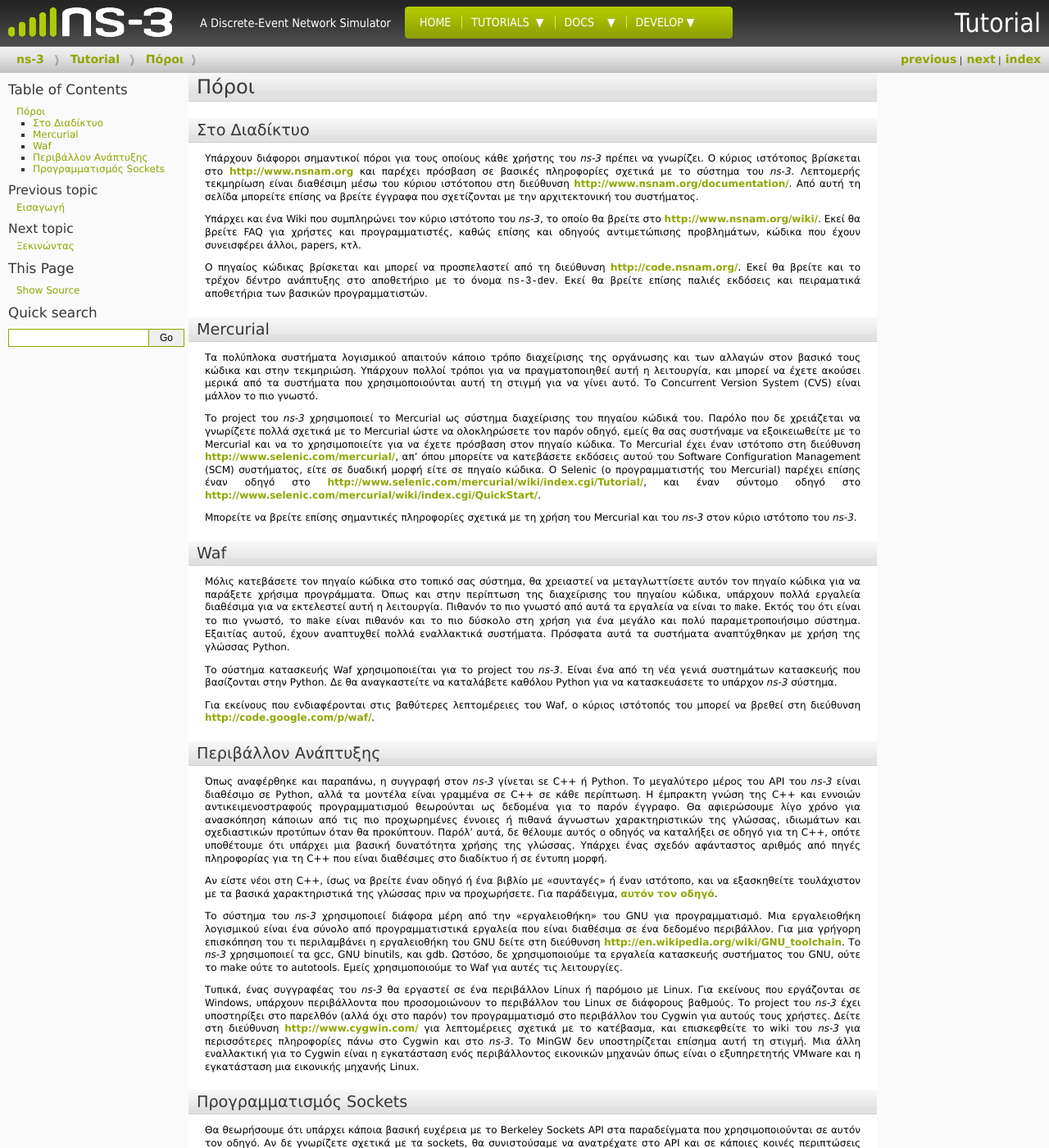
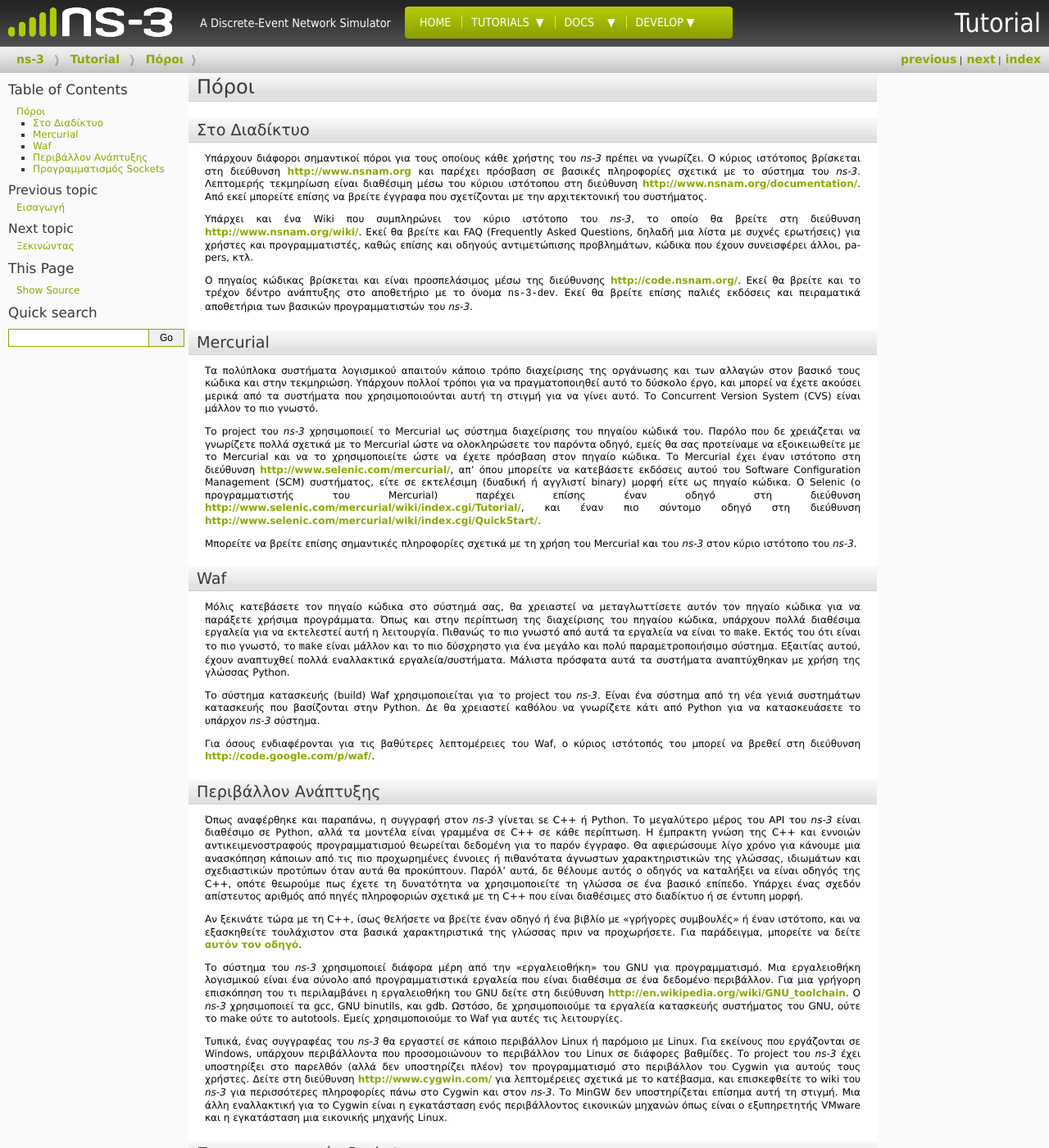
Before and after one commit to maupatras/ns3_teamB, a Sphinx documentation site: the page built from ns-3.22/doc/tutorial-gr/source/resources.rst, in a window 1280 px wide and 1400 px high. Shown: the whole window at 82% size. Built offline with Sphinx 7.4.7, drawn with Linux system fonts in a browser that asks for light colours; formulas are drawn with MathJax 3; some of the changed text lies outside the part shown.

Commit message:
Small corrections & additions in resources.rst.

```diff
--- a/ns-3.22/doc/tutorial-gr/source/resources.rst
+++ b/ns-3.22/doc/tutorial-gr/source/resources.rst
@@ -3,7 +3,7 @@
 .. Resources
 
 Πόροι
----------
+-----
 
 .. The Web
 
@@ -19,10 +19,10 @@
 	relating to the system architecture from this page.
 
 Υπάρχουν διάφοροι σημαντικοί πόροι για τους οποίους κάθε χρήστης του |ns3|
-πρέπει να γνωρίζει. Ο κύριος ιστότοπος βρίσκεται στο http://www.nsnam.org και
+πρέπει να γνωρίζει. Ο κύριος ιστότοπος βρίσκεται στη διεύθυνση http://www.nsnam.org και
 παρέχει πρόσβαση σε βασικές πληροφορίες σχετικά με το σύστημα του |ns3|. Λεπτομερής
 τεκμηρίωση είναι διαθέσιμη μέσω του κύριου ιστότοπου στη διεύθυνση
-http://www.nsnam.org/documentation/. Από αυτή τη σελίδα μπορείτε επίσης να βρείτε έγγραφα
+http://www.nsnam.org/documentation/. Από εκεί μπορείτε επίσης να βρείτε έγγραφα
 που σχετίζονται με την αρχιτεκτονική του συστήματος.
 
 ..
@@ -32,7 +32,7 @@
 	papers, etc.
 
 Υπάρχει και ένα Wiki που συμπληρώνει τον κύριο ιστότοπο του |ns3|, το οποίο θα
-βρείτε στο http://www.nsnam.org/wiki/. Εκεί θα βρείτε FAQ για χρήστες και προγραμματιστές,
+βρείτε στη διεύθυνση http://www.nsnam.org/wiki/. Εκεί θα βρείτε και FAQ (Frequently Asked Questions, δηλαδή μια λίστα με συχνές ερωτήσεις) για χρήστες και προγραμματιστές,
 καθώς επίσης και οδηγούς αντιμετώπισης προβλημάτων, κώδικα που έχουν συνεισφέρει άλλοι,
 papers, κτλ.
 
@@ -42,10 +42,10 @@
 	``ns-3-dev``. Past releases and experimental repositories of the core
 	developers may also be found there.
 
-Ο πηγαίος κώδικας βρίσκεται και μπορεί να προσπελαστεί από τη διεύθυνση http://code.nsnam.org/.
+Ο πηγαίος κώδικας βρίσκεται και είναι προσπελάσιμος μέσω της διεύθυνσης http://code.nsnam.org/.
 Εκεί θα βρείτε και το τρέχον δέντρο ανάπτυξης στο αποθετήριο με το όνομα
 ``ns-3-dev``. Εκεί θα βρείτε επίσης παλιές εκδόσεις και πειραματικά αποθετήρια
-των βασικών προγραμματιστών.
+των βασικών προγραμματιστών του |ns3|.
 
 Mercurial
 *********
@@ -59,7 +59,7 @@
 
 Τα πολύπλοκα συστήματα λογισμικού απαιτούν κάποιο τρόπο διαχείρισης της οργάνωσης και
 των αλλαγών στον βασικό τους κώδικα και στην τεκμηριώση. Υπάρχουν πολλοί τρόποι για
-να πραγματοποιηθεί αυτή η λειτουργία, και μπορεί να έχετε ακούσει μερικά από τα συστήματα που
+να πραγματοποιηθεί αυτό το δύσκολο έργο, και μπορεί να έχετε ακούσει μερικά από τα συστήματα που
 χρησιμοποιούνται αυτή τη στιγμή για να γίνει αυτό. Το Concurrent Version System (CVS) είναι μάλλον
 το πιο γνωστό.
 
@@ -78,14 +78,14 @@
 
 Το project του |ns3| χρησιμοποιεί το Mercurial ως σύστημα διαχείρισης του πηγαίου κώδικά του.
 Παρόλο που δε χρειάζεται να γνωρίζετε πολλά σχετικά με το Mercurial ώστε να ολοκληρώσετε τον
-παρόν οδηγό, εμείς θα σας συστήναμε να εξοικειωθείτε με το Mercurial και να το χρησιμοποιείτε
-για να έχετε πρόσβαση στον πηγαίο κώδικα. Το Mercurial έχει έναν ιστότοπο στη διεύθυνση
+παρόντα οδηγό, εμείς θα σας προτείναμε να εξοικειωθείτε με το Mercurial και να το χρησιμοποιείτε
+ώστε να έχετε πρόσβαση στον πηγαίο κώδικα. Το Mercurial έχει έναν ιστότοπο στη διεύθυνση
 http://www.selenic.com/mercurial/,
 απ' όπου μπορείτε να κατεβάσετε εκδόσεις αυτού του Software Configuration Management (SCM)
-συστήματος, είτε σε δυαδική μορφή είτε σε πηγαίο κώδικα. Ο Selenic (ο προγραμματιστής του Mercurial)
-παρέχει επίσης έναν οδηγό στο
+συστήματος, είτε σε εκτελέσιμη (δυαδική ή αγγλιστί binary) μορφή είτε ως πηγαίο κώδικα. Ο Selenic (ο προγραμματιστής του Mercurial)
+παρέχει επίσης έναν οδηγό στη διεύθυνση
 http://www.selenic.com/mercurial/wiki/index.cgi/Tutorial/,
-και έναν σύντομο οδηγό στο
+και έναν πιο σύντομο οδηγό στη διεύθυνση
 http://www.selenic.com/mercurial/wiki/index.cgi/QuickStart/.
 
 ..
@@ -108,13 +108,13 @@
 	alternatives have been developed.  Recently these systems have been developed
 	using the Python language.
 
-Μόλις κατεβάσετε τον πηγαίο κώδικα στο τοπικό σας σύστημα, θα χρειαστεί να
+Μόλις κατεβάσετε τον πηγαίο κώδικα στο σύστημά σας, θα χρειαστεί να
 μεταγλωττίσετε αυτόν τον πηγαίο κώδικα για να παράξετε χρήσιμα προγράμματα. Όπως και στην
-περίπτωση της διαχείρισης του πηγαίου κώδικα, υπάρχουν πολλά εργαλεία διαθέσιμα για να εκτελεστεί
-αυτή η λειτουργία. Πιθανόν το πιο γνωστό από αυτά τα εργαλεία να είναι το ``make``. Εκτός του ότι
-είναι το πιο γνωστό, το ``make`` είναι πιθανόν και το πιο δύσκολο στη χρήση
+περίπτωση της διαχείρισης του πηγαίου κώδικα, υπάρχουν πολλά διαθέσιμα εργαλεία για να εκτελεστεί
+αυτή η λειτουργία. Πιθανώς το πιο γνωστό από αυτά τα εργαλεία να είναι το ``make``. Εκτός του ότι
+είναι το πιο γνωστό, το ``make`` είναι μάλλον και το πιο δύσχρηστο
 για ένα μεγάλο και πολύ παραμετροποιήσιμο σύστημα. Εξαιτίας αυτού, έχουν αναπτυχθεί πολλά
-εναλλακτικά συστήματα. Πρόσφατα αυτά τα συστήματα αναπτύχθηκαν
+εναλλακτικά εργαλεία/συστήματα. Μάλιστα πρόσφατα αυτά τα συστήματα αναπτύχθηκαν
 με χρήση της γλώσσας Python.
 
 ..
@@ -122,21 +122,21 @@
 	of the new generation of Python-based build systems.  You will not need to
 	understand any Python to build the existing |ns3| system.
 
-Το σύστημα κατασκευής Waf χρησιμοποιείται για το project του |ns3|. Είναι ένα
-από τη νέα γενιά συστημάτων κατασκευής που βασίζονται στην Python. Δε θα αναγκαστείτε
-να καταλάβετε καθόλου Python για να κατασκευάσετε το υπάρχον |ns3| σύστημα.
+Το σύστημα κατασκευής (build) Waf χρησιμοποιείται για το project του |ns3|. Είναι ένα σύστημα
+από τη νέα γενιά συστημάτων κατασκευής που βασίζονται στην Python. Δε θα χρειαστεί καθόλου
+να γνωρίζετε κάτι από Python για να κατασκευάσετε το υπάρχον |ns3| σύστημα.
 
 ..
 	For those interested in the gory details of Waf, the main web site can be
 	found at http://code.google.com/p/waf/.
 
-Για εκείνους που ενδιαφέρονται στις βαθύτερες λεπτομέρειες του Waf, ο κύριος ιστότοπός του
+Για όσους ενδιαφέρονται για τις βαθύτερες λεπτομέρειες του Waf, ο κύριος ιστότοπός του
 μπορεί να βρεθεί στη διεύθυνση http://code.google.com/p/waf/.
 
 .. Development Environment
 
 Περιβάλλον Ανάπτυξης
-***********************
+********************
 
 ..
 	As mentioned above, scripting in |ns3| is done in C++ or Python.
@@ -153,11 +153,11 @@
 Όπως αναφέρθηκε και παραπάνω, η συγγραφή στον |ns3| γίνεται sε C++ ή Python.
 Το μεγαλύτερο μέρος του API του |ns3| είναι διαθέσιμο σε Python, αλλά τα
 μοντέλα είναι γραμμένα σε C++ σε κάθε περίπτωση. Η έμπρακτη
-γνώση της C++ και εννοιών αντικειμενοστραφούς προγραμματισμού θεωρούνται ως δεδομένα
-για το παρόν έγγραφο. Θα αφιερώσουμε λίγο χρόνο για ανασκόπηση κάποιων από τις πιο προχωρημένες
-έννοιες ή πιθανά άγνωστων χαρακτηριστικών της γλώσσας, ιδιωμάτων και σχεδιαστικών προτύπων όταν θα προκύπτουν. Παρόλ' αυτά, δε θέλουμε αυτός ο οδηγός να καταλήξει σε οδηγό για τη C++,
-οπότε υποθέτουμε ότι υπάρχει μια βασική δυνατότητα χρήσης της γλώσσας. Υπάρχει ένας σχεδόν
-αφάνταστος αριθμός από πηγές πληροφορίας για τη C++ που είναι διαθέσιμες στο διαδίκτυο ή
+γνώση της C++ και εννοιών αντικειμενοστραφούς προγραμματισμού θεωρείται δεδομένη
+για το παρόν έγγραφο. Θα αφιερώσουμε λίγο χρόνο για κάνουμε μια ανασκόπηση κάποιων από τις πιο προχωρημένες
+έννοιες ή πιθανότατα άγνωστων χαρακτηριστικών της γλώσσας, ιδιωμάτων και σχεδιαστικών προτύπων όταν αυτά θα προκύπτουν. Παρόλ' αυτά, δε θέλουμε αυτός ο οδηγός να καταλήξει να είναι οδηγός της C++,
+οπότε θεωρούμε πως έχετε τη δυνατότητα να χρησιμοποιείτε τη γλώσσα σε ένα βασικό επίπεδο. Υπάρχει ένας σχεδόν
+απίστευτος αριθμός από πηγές πληροφοριών σχετικά με τη C++ που είναι διαθέσιμες στο διαδίκτυο ή
 σε έντυπη μορφή.
 
 ..
@@ -166,9 +166,9 @@
 	before proceeding.  For instance, `this tutorial
 	<http://www.cplusplus.com/doc/tutorial/>`_.
 
-Αν είστε νέοι στη C++, ίσως να βρείτε έναν οδηγό ή ένα βιβλίο με «συνταγές» ή
-έναν ιστότοπο, και να εξασκηθείτε τουλάχιστον με τα βασικά χαρακτηριστικά της γλώσσας
-πριν να προχωρήσετε. Για παράδειγμα, `αυτόν τον οδηγό
+Αν ξεκινάτε τώρα με τη C++, ίσως θελήσετε να βρείτε έναν οδηγό ή ένα βιβλίο με «γρήγορες συμβουλές» ή
+έναν ιστότοπο, και να εξασκηθείτε τουλάχιστον στα βασικά χαρακτηριστικά της γλώσσας
+πριν να προχωρήσετε. Για παράδειγμα, μπορείτε να δείτε `αυτόν τον οδηγό
 <http://www.cplusplus.com/doc/tutorial/>`_.
 
 ..
@@ -184,7 +184,7 @@
 για προγραμματισμό. Μια
 εργαλειοθήκη λογισμικού είναι ένα σύνολο από προγραμματιστικά εργαλεία που είναι διαθέσιμα
 σε ένα δεδομένο περιβάλλον. Για μια γρήγορη επισκόπηση του τι περιλαμβάνει η εργαλειοθήκη του GNU
-δείτε στη διεύθυνση http://en.wikipedia.org/wiki/GNU_toolchain. Το |ns3| χρησιμοποιεί τα gcc,
+δείτε στη διεύθυνση http://en.wikipedia.org/wiki/GNU_toolchain. Ο |ns3| χρησιμοποιεί τα gcc,
 GNU binutils, και gdb. Ωστόσο, δε χρησιμοποιούμε τα εργαλεία κατασκευής συστήματος του GNU,
 ούτε το make ούτε το autotools. Εμείς χρησιμοποιούμε το Waf για αυτές τις λειτουργίες.
 
@@ -199,13 +199,13 @@
 	Another alternative to Cygwin is to install a virtual machine environment
 	such as VMware server and install a Linux virtual machine.
 
-Τυπικά, ένας συγγραφέας του |ns3| θα εργαστεί σε ένα περιβάλλον Linux ή παρόμοιο
+Τυπικά, ένας συγγραφέας του |ns3| θα εργαστεί σε κάποιο περιβάλλον Linux ή παρόμοιο
 με Linux. Για εκείνους που εργάζονται σε Windows, υπάρχουν περιβάλλοντα που
-προσομοιώνουν το περιβάλλον του Linux σε διάφορους βαθμούς. Το project του |ns3|
-έχει υποστηρίξει στο παρελθόν (αλλά όχι στο παρόν) τον προγραμματισμό στο περιβάλλον του Cygwin για
+προσομοιώνουν το περιβάλλον του Linux σε διάφορες βαθμίδες. Το project του |ns3|
+έχει υποστηρίξει στο παρελθόν (αλλά δεν υποστηρίζει πλέον) τον προγραμματισμό στο περιβάλλον του Cygwin για
 αυτούς τους χρήστες. Δείτε στη διεύθυνση http://www.cygwin.com/
 για λεπτομέρειες σχετικά με το κατέβασμα, και επισκεφθείτε το wiki του |ns3| για περισσότερες
-πληροφορίες πάνω στο Cygwin και στο |ns3|. Το MinGW δεν υποστηρίζεται επίσημα αυτή τη στιγμή.
+πληροφορίες πάνω στο Cygwin και στον |ns3|. Το MinGW δεν υποστηρίζεται επίσημα αυτή τη στιγμή.
 Μια άλλη εναλλακτική για το Cygwin είναι η εγκατάσταση ενός περιβάλλοντος εικονικών μηχανών
 όπως είναι ο εξυπηρετητής VMware και η εγκατάσταση μια εικονικής μηχανής Linux.
 
@@ -221,10 +221,8 @@
 	sockets we recommend `TCP/IP Sockets in C, Donahoo and Calvert
 	<http://www.elsevier.com/wps/find/bookdescription.cws_home/717656/description#description>`_.
 
-Θα θεωρήσουμε ότι υπάρχει κάποια βασική ευχέρεια με το Berkeley Sockets API στα παραδείγματα
-που χρησιμοποιούνται σε αυτόν τον οδηγό. Αν δε γνωρίζετε σχετικά με τα sockets, θα συνιστούσαμε να
-ανατρέχατε στο API και σε κάποιες κοινές περιπτώσεις χρήσης. Για μια καλή επισκόπηση του
-προγραμματισμού TCP/IP sockets συνιστούμε το `TCP/IP Sockets in C, Donahoo and Calvert
+Στα παραδείγματα που χρησιμοποιούνται σε αυτόν τον οδηγό θα θεωρήσουμε ότι έχετε κάποια βασική ευχέρεια με το Berkeley Sockets API. Αν δε γνωρίζετε κάτι σχετικά με τα sockets,
+θα συνιστούσαμε να ανατρέξετε στο API και σε κάποια τυπικά παραδείγματα χρήσης. Για μια καλή επισκόπηση του προγραμματισμού TCP/IP sockets συνιστούμε το `TCP/IP Sockets in C, Donahoo and Calvert
 <http://www.elsevier.com/wps/find/bookdescription.cws_home/717656/description#description>`_.
 
 ..
@@ -246,11 +244,11 @@
 	that covers material you may need to understand if you look at the multicast
 	examples in the distribution.
 
-Εάν καταλαβαίνετε τα πρώτα τέσσερα κεφάλαια αυτού του βιβλίου (ή για εκείνους που
+Εάν καταλάβετε τα πρώτα τέσσερα κεφάλαια αυτού του βιβλίου (ή για εκείνους που
 δεν έχετε πρόσβαση σε κάποιο αντίτυπο του βιβλίο, τους πελάτες και εξυπηρετητές echo που
-παρουσιάζονται στον παραπάνω ιστότοπο), θα είστε σε καλή θέση ώστε να καταλάβετε τον οδηγό.
+παρουσιάζονται στον παραπάνω ιστότοπο), τότε θα είστε σε καλή θέση ώστε να καταλάβετε και τον οδηγό.
 Υπάρχει ένα παρόμοιο βιβλίο πάνω στα Multicast Sockets,
 `Multicast Sockets, Makofske and Almeroth
 <http://www.elsevier.com/wps/find/bookdescription.cws_home/700736/description#description>`_.
 το οποίο καλύπτει υλικό που ίσως χρειαστεί να κατανοήσετε αν δείτε τα multicast
-παραδείγματα στη διανομή.
+παραδείγματα μέσα στη διανομή.
```
